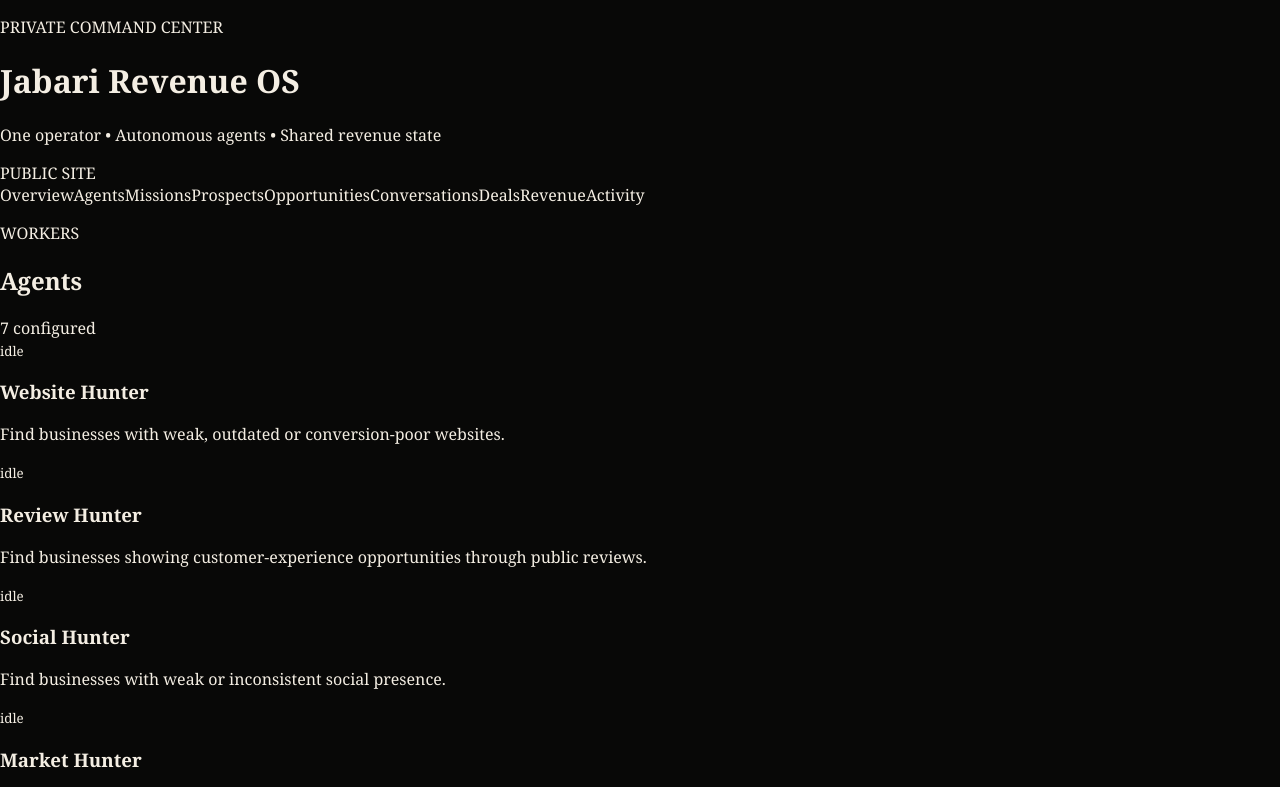
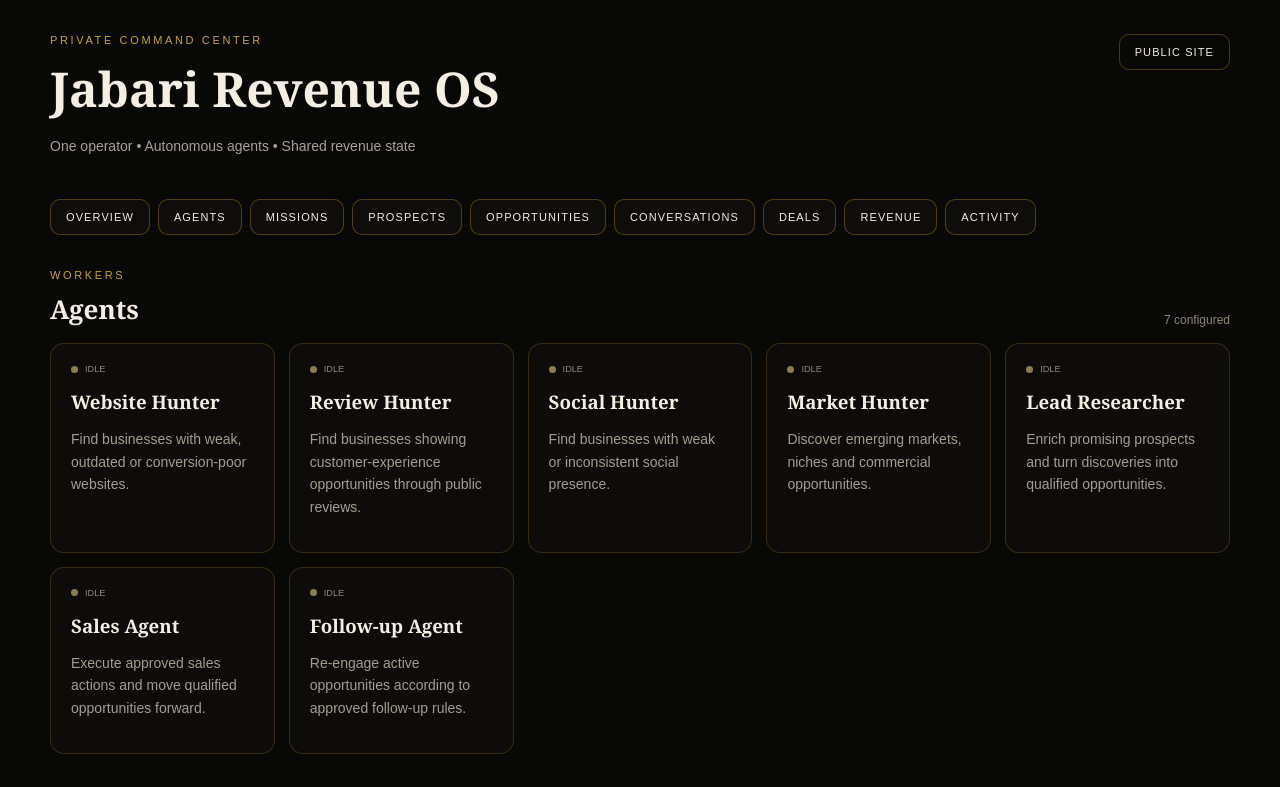
Before and after one commit to jabarixai-dev/Jabari-Agent-Ltd, a Next.js app: page /command in a window 1280 px wide. Shown: the top 787 px of the page. Built offline with nearby package versions, Linux system fonts and the light colour scheme.

Commit message:
Update layout.tsx

```diff
--- a/app/layout.tsx
+++ b/app/layout.tsx
@@ -1,2 +1,14 @@
 import "./globals.css";
-export default function RootLayout({children}:{children:React.ReactNode}){return <html lang="en"><body>{children}</body></html>}
+import "./command-center.css";
+
+export default function RootLayout({
+children,
+}: {
+children: React.ReactNode;
+}) {
+return (
+<html lang="en">
+<body>{children}</body>
+</html>
+);
+}
```
